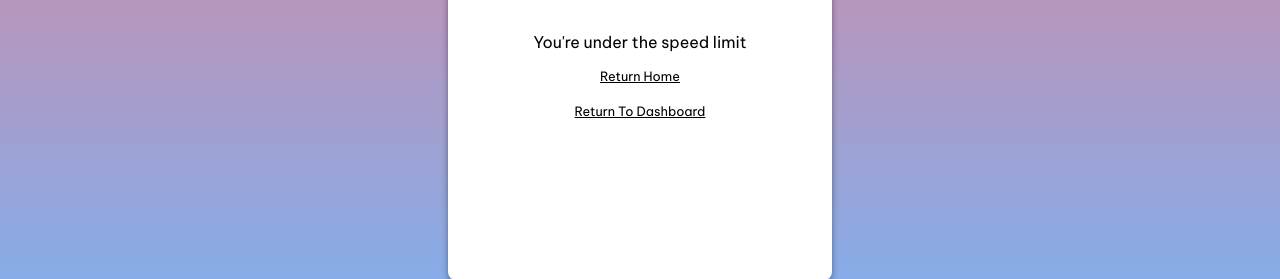
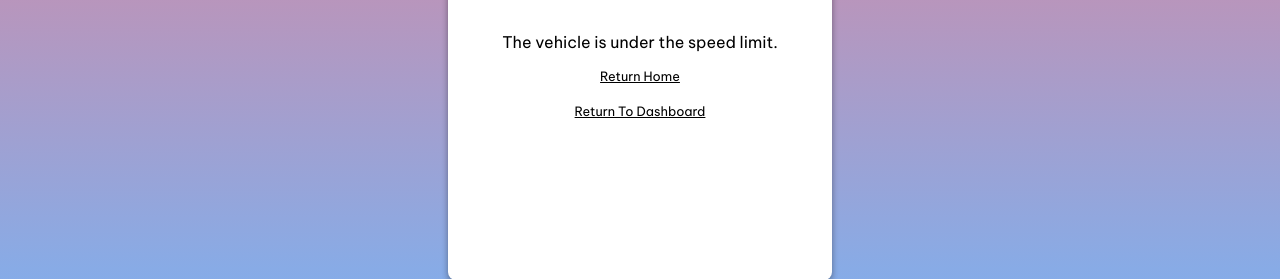
Before and after one commit to EmperMiner/SpeedTracker, a Flask app: template templates/vehicle.html in a window 1280 px wide. Shown: the part 376-655 px from the top of the page. Run offline with Flask 3, Linux system fonts and the light colour scheme; the template is opened without the code that fills it, so the values that code supplies are empty; some libraries are stand-ins or nearby versions; some web fonts are replaced.

Commit message:
Signed-off-by: EmperMiner <6thanhdat@gmail.com>

```diff
--- a/templates/vehicle.html
+++ b/templates/vehicle.html
@@ -17,7 +17,7 @@
 
     <p id="curSpeed">Current Speed: 0km/h</p>
     <p>Speed Limit: {{ speedLimit }}km/h</p>
-    <p id="test">You're under the speed limit</p>
+    <p id="test">The vehicle is under the speed limit.</p>
 
     <a class="redirect" href="{{ url_for('home') }}">Return Home</a>
     <p>
@@ -26,7 +26,7 @@
 </body>
 <script>
     const speed = {{speedArray|tojson}};
-    var secondsLeft = speed.length-1, deltaSpeed, i=0, displayedSpeed=0;
+    var secondsLeft = 99, deltaSpeed, i = Math.floor(Math.random() * speed.length-100), displayedSpeed=0;
     var timerId = setInterval(countdown, 1000);
     modifyTimer(0); //Initialize Timer UI
 
@@ -44,7 +44,7 @@
         if (deltaSpeed > {{speedLimit|tojson}})
         {
         if (deltaSpeed > displayedSpeed) { displayedSpeed = deltaSpeed }
-            document.getElementById('test').textContent = displayedSpeed + "km/h! You're going to jail!";
+            document.getElementById('test').textContent = displayedSpeed + "km/h! The vehicle exceeded the speed limit!";
         }
     }
 </script>
```
